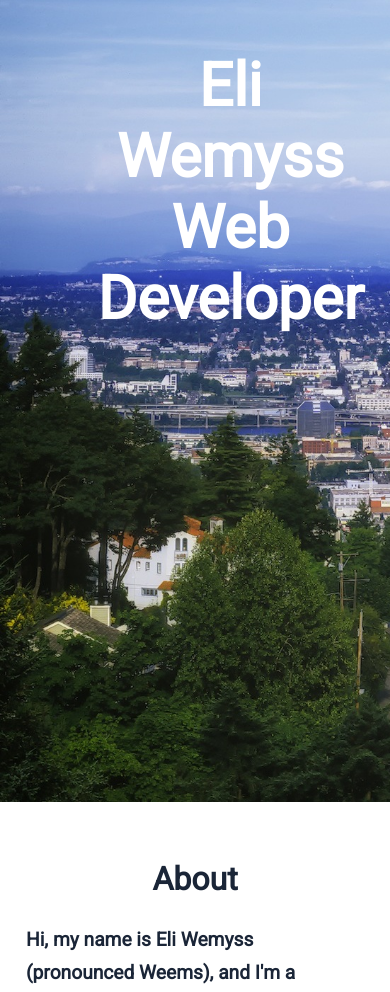
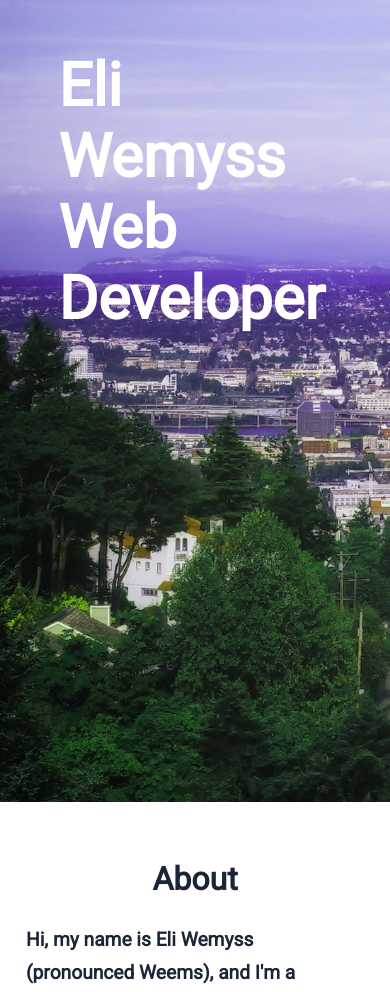
Before and after one commit to eliwemyss/portfolio, a PHP site: page / in a window 390 px wide. Shown: the part 48-1040 px from the top of the page. Run offline with PHP 8.4, Linux system fonts and the light colour scheme; some libraries are stand-ins or nearby versions.

Commit message:
put filter on hero and fixed margin on hero text mobile

```diff
--- a/style.css
+++ b/style.css
@@ -72,6 +72,7 @@ input:checked ~ .menu-content {
 #home {
   height: 95vh;
   background-image: url(assets/portland-downtown.jpg);
+  filter: hue-rotate(25deg);
   background-size: cover;
 }
 
@@ -79,10 +80,8 @@ input:checked ~ .menu-content {
     position: absolute;
     color: #fff;
     text-align: center;
-/*    background-color: rgba(200,194,174,0.5);
-*/    width: 33.3%;
-/*    border-radius: 10px;
-*/    height: auto;
+    width: 33.3%;
+    height: auto;
     font-size: 40px;
 }
 
@@ -306,9 +305,8 @@ footer.row {
     width: 100%;
   }
   .hero-text {
-    margin-left: 25%;
-    display: inline-table;
-    width: 0;
+    margin-left: 15%;
+    text-align: left;
   }
 
 }
```
